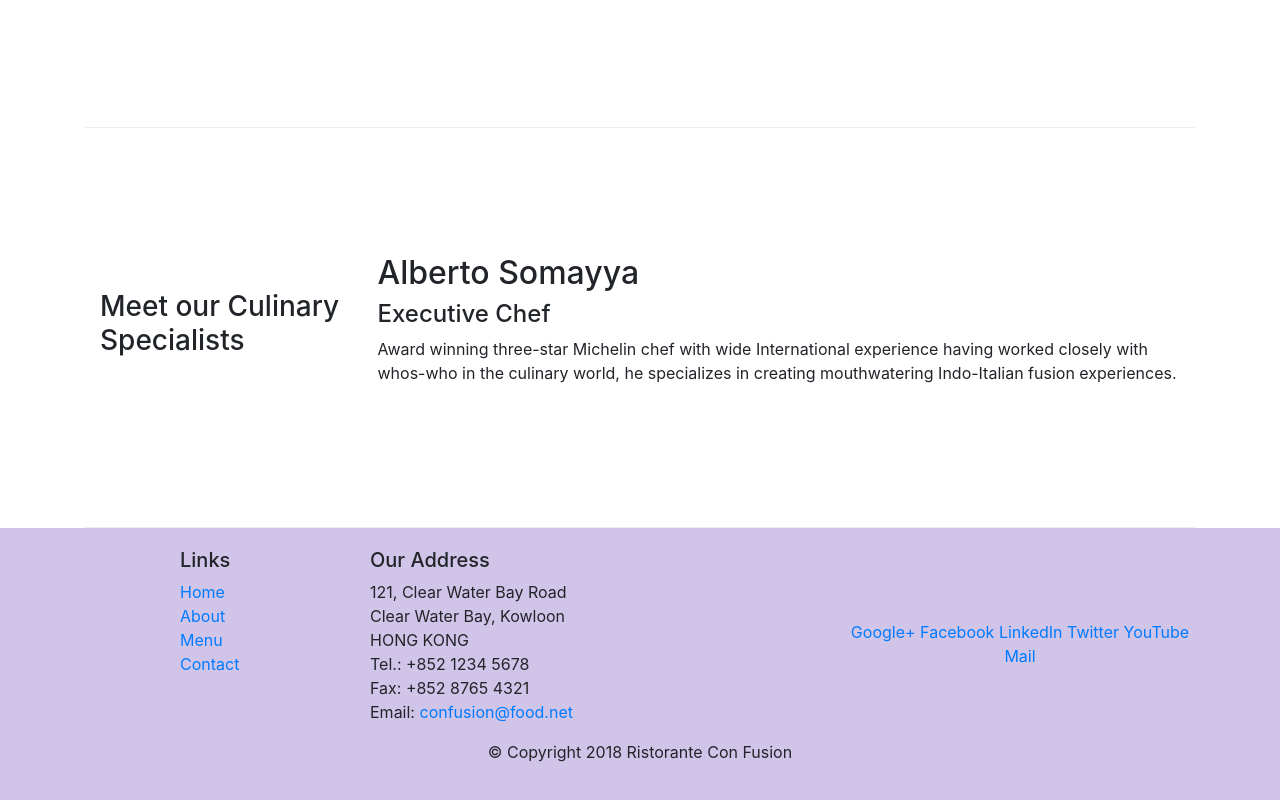
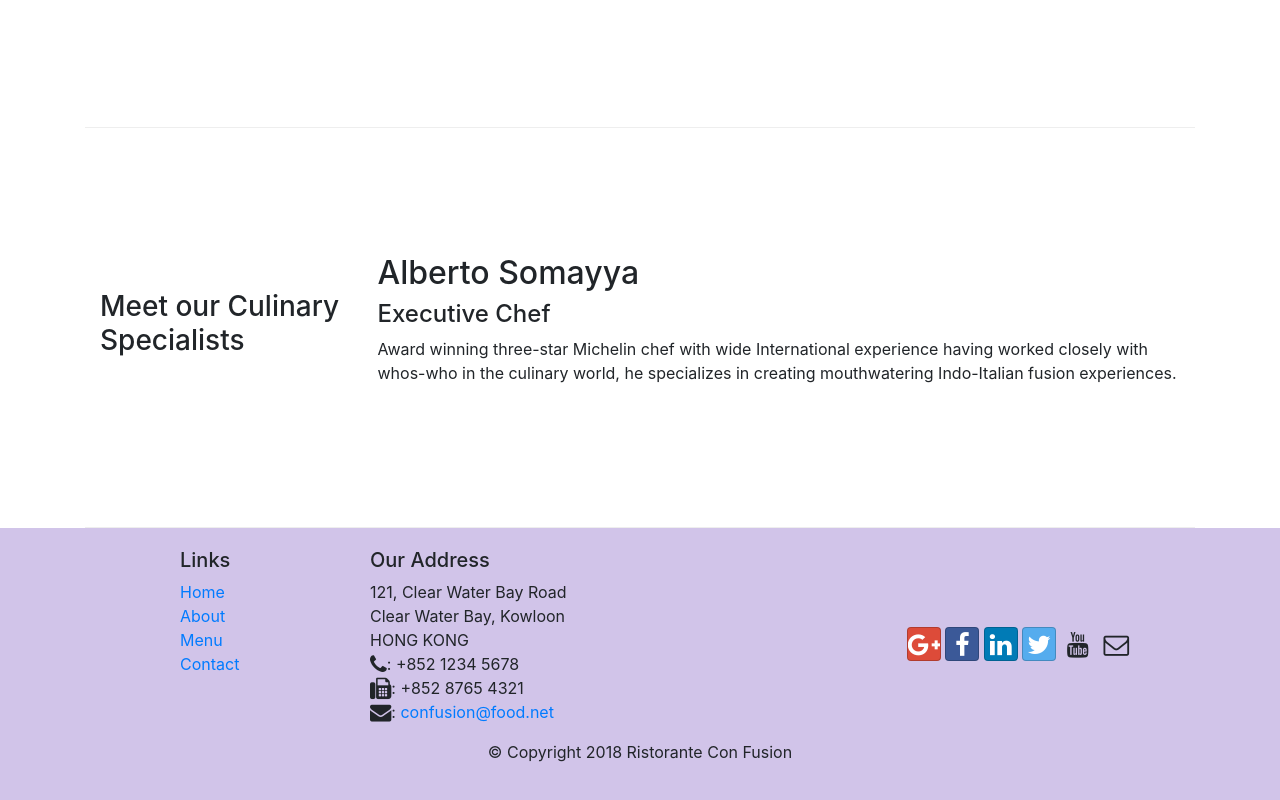
Before and after one commit to KaptainK1/Learning-React, a website: page index.html in a window 1280 px wide. Shown: the part 1026-1826 px from the top of the page. Drawn offline with nearby package versions, Linux system fonts and the light colour scheme.

Commit message:
added font awesome icons

```diff
--- a/index.html
+++ b/index.html
@@ -9,6 +9,8 @@
 
   <!-- Bootstrap CSS -->
   <link rel="stylesheet" href="node_modules/bootstrap/dist/css/bootstrap.min.css">
+  <link rel="stylesheet" href="node_modules/font-awesome/css/font-awesome.min.css">
+  <link rel="stylesheet" href="node_modules/bootstrap-social/bootstrap-social.css">
 
   <!-- Custom StyleSheet -->
   <link rel="stylesheet" href="css/styles.css">
@@ -27,10 +29,10 @@
 
 
         <ul class="navbar-nav mr-auto">
-          <li class="nav-item active"><a class="nav-link" href="#">Home</a></li>
-          <li class="nav-item"><a class="nav-link" href="./aboutus.html">About</a></li>
-          <li class="nav-item"><a class="nav-link" href="#">Menu</a></li>
-          <li class="nav-item"><a class="nav-link" href="#">Contact</a></li>
+          <li class="nav-item active"><a class="nav-link" href="#"><i class="fa fa-home fa-lg"></i> Home</a></li>
+          <li class="nav-item"><a class="nav-link" href="./aboutus.html"><i class="fa fa-info fa-lg"></i> About</a></li>
+          <li class="nav-item"><a class="nav-link" href="#"><i class="fa fa-list fa-lg"></i> Menu</a></li>
+          <li class="nav-item"><a class="nav-link" href="#"><i class="fa fa-address-card fa-lg"></i> Contact</a></li>
 
         </ul>
       </div>
@@ -102,19 +104,19 @@
 		              121, Clear Water Bay Road<br>
 		              Clear Water Bay, Kowloon<br>
 		              HONG KONG<br>
-		              Tel.: +852 1234 5678<br>
-		              Fax: +852 8765 4321<br>
-		              Email: <a href="mailto:confusion@food.net">confusion@food.net</a>
+                  <i class="fa fa-phone fa-lg"></i>: +852 1234 5678<br>
+		              <i class="fa fa-fax fa-lg"></i>: +852 8765 4321<br>
+		              <i class="fa fa-envelope fa-lg"></i>: <a href="mailto:confusion@food.net">confusion@food.net</a>
 		           </address>
                 </div>
                 <div class="col-12 col-sm-4 align-self-center">
                     <div class="text-center">
-                        <a href="http://google.com/+">Google+</a>
-                        <a href="http://www.facebook.com/profile.php?id=">Facebook</a>
-                        <a href="http://www.linkedin.com/in/">LinkedIn</a>
-                        <a href="http://twitter.com/">Twitter</a>
-                        <a href="http://youtube.com/">YouTube</a>
-                        <a href="mailto:">Mail</a>
+                        <a class="btn btn-social-icon btn-google" href="http://google.com/+"><i class="fa fa-google-plus fa-lg"></i></a>
+                        <a class="btn btn-social-icon btn-facebook" href="http://www.facebook.com/profile.php?id="><i class="fa fa-facebook-f fa-lg"></i></a>
+                        <a class="btn btn-social-icon btn-linkedin" href="http://www.linkedin.com/in/"><i class="fa fa-linkedin fa-lg"></i></a>
+                        <a class="btn btn-social-icon btn-twitter" href="http://twitter.com/"><i class="fa fa-twitter fa-lg"></i></a>
+                        <a class="btn btn-social-icon btn-youtube" href="http://youtube.com/"><i class="fa fa-youtube fa-lg"></i></a>
+                        <a class="btn btn-social-icon" href="mailto:"><i class="fa fa-envelope-o fa-lg"></i></a>
                     </div>
                 </div>
            </div>
--- a/package.json
+++ b/package.json
@@ -15,6 +15,8 @@
   },
   "dependencies": {
     "bootstrap": "^4.6.0",
+    "bootstrap-social": "^5.1.1",
+    "font-awesome": "^4.7.0",
     "jquery": "^3.5.1",
     "popper.js": "^1.16.1"
   }
```
Also changed, not shown: aboutus.html (+15 -14 lines), 1 other file.
